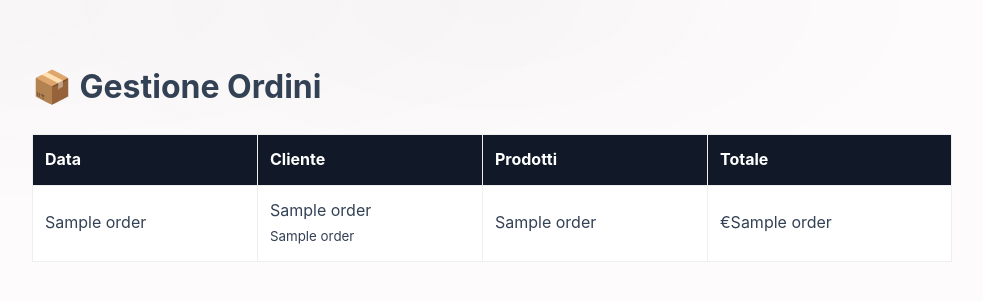
After one commit to it-malago86/reimagined-couscous, a Flask app: template app/templates/dashboard.html in a window 1280 px wide. The commit adds this page. Shown: the top 301 px of the page, without its empty margins (148-1131 px from the left). Run offline with Flask 3, Linux system fonts and the light colour scheme; the template is opened without the code that fills it: most values are stand-ins (such as "Sample title", 1, 10 or a date in 2020).

Commit message:
aggiornamento py

```diff
--- /dev/null
+++ b/app/templates/dashboard.html
@@ -0,0 +1,38 @@
+<!DOCTYPE html>
+<html>
+<head>
+    <title>Dashboard Ordini</title>
+    <link rel="stylesheet" href="{{ url_for('static', filename='css/landing.css') }}">
+    <style>
+        table { width: 100%; border-collapse: collapse; margin-top: 20px; background: white; }
+        th, td { padding: 12px; border: 1px solid #eee; text-align: left; }
+        th { background: #111827; color: white; }
+        .container { padding: 40px; }
+    </style>
+</head>
+<body>
+    <div class="container">
+        <h1>📦 Gestione Ordini</h1>
+        <table>
+            <thead>
+                <tr>
+                    <th>Data</th>
+                    <th>Cliente</th>
+                    <th>Prodotti</th>
+                    <th>Totale</th>
+                </tr>
+            </thead>
+            <tbody>
+                {% for order in orders %}
+                <tr>
+                    <td>{{ order[5] }}</td>
+                    <td>{{ order[1] }}<br><small>{{ order[2] }}</small></td>
+                    <td>{{ order[3] }}</td>
+                    <td>€{{ order[4] }}</td>
+                </tr>
+                {% endfor %}
+            </tbody>
+        </table>
+    </div>
+</body>
+</html>
--- a/app/templates/landing.html
+++ b/app/templates/landing.html
@@ -3,7 +3,7 @@
   <head>
     <meta charset="utf-8" />
     <meta name="viewport" content="width=device-width,initial-scale=1" />
-    <title>Ricevi ordini su WhatsApp — Artigiani & Artisti</title>
+    <title>Meine Kids — Atelier home made a Tetouan</title>
     <link rel="stylesheet" href="{{ url_for('static', filename='css/landing.css', v='1.1') }}">
   </head>
   <body>
@@ -23,8 +23,8 @@
       <section class="hero">
         <div class="container hero-inner">
           <div class="hero-text">
-            <h1>Ricevi ordini direttamente su WhatsApp</h1>
-            <p class="lead">Una semplice vetrina per artisti e artigiani che trasforma i visitatori in clienti, inviando ordini precompilati al tuo numero WhatsApp.</p>
+            <h1>Ricevi ordini direttamente su WhatsAppp.</h1>
+            <p class="lead">Un accessoire simple pour tous qui apporte style et couleur. Envoyez vos préférences directement depuis votre numéro WhatsApp. </p>
             <div class="cta">
               <a class="btn primary" href="/">Vedi catalogo</a>
               <a class="btn outline" href="#how">Scopri come</a>
```
Also changed, not shown: app/templates/index.html (+17 -3 lines).
